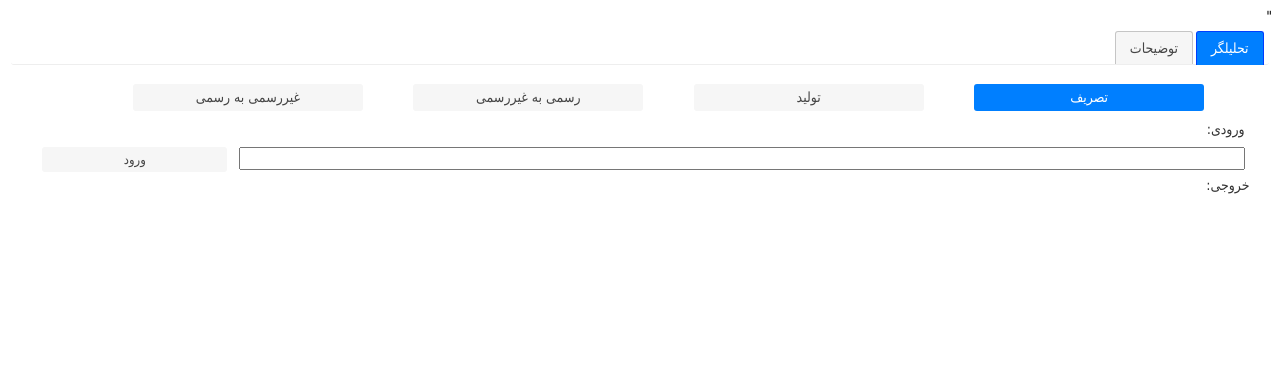
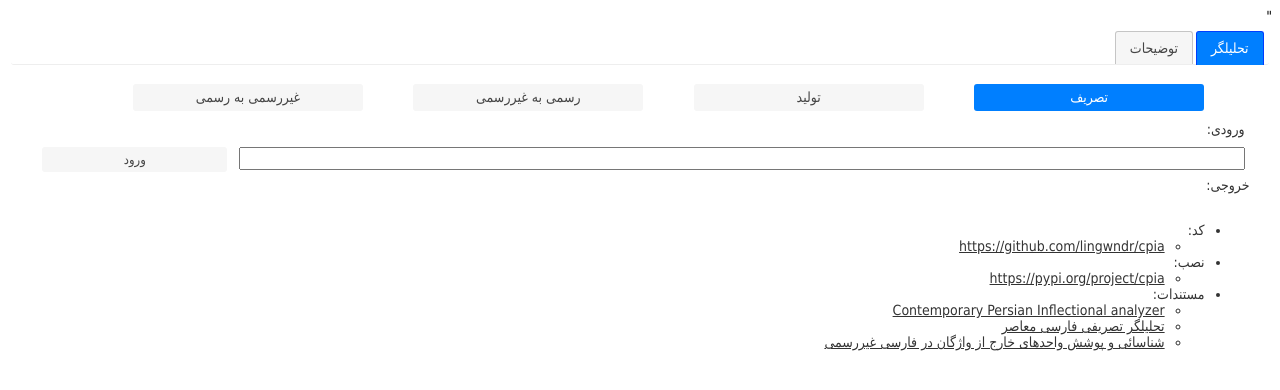
Before and after one commit to dhpour/cpia_web_demo, a Django app: page / in a window 1280 px wide. Shown: the top 390 px of the page. Run offline with Django 3.2, Linux system fonts and the light colour scheme; some libraries are stand-ins or nearby versions.

Commit message:
docs: added cpia docs to webpage

```diff
--- a/farsi_infl/templates/farsi_infl/index.html
+++ b/farsi_infl/templates/farsi_infl/index.html
@@ -307,6 +307,43 @@
                     </div>
 
                 </div>
+                <div class="row">
+                    <div class="col-12">
+                        <ul>
+                            <li>
+                                کد:
+                                <ul>
+                                    <li>
+                                        <a href="https://github.com/lingwndr/cpia" >https://github.com/lingwndr/cpia</a>
+                                    </li>
+                                </ul>
+                            </li>
+                            <li>
+                                نصب:
+                                <ul>
+                                    <li>
+                                        <a href="https://pypi.org/project/cpia/" >https://pypi.org/project/cpia</a>
+                                    </li>
+                                </ul>
+                            </li>
+                            <li>
+                                مستندات:
+                                <ul>
+                                    <li>
+                                        <a href="https://jipm.irandoc.ac.ir/article_699645.html?lang=en" >Contemporary Persian Inflectional analyzer</a>
+                                    </li>
+                                    <li>
+                                        <a href="https://github.com/lingwndr/cpia/blob/master/docs/thesis.pdf" >تحلیلگر تصریفی فارسی معاصر</a>
+                                    </li>
+                                    <li>
+                                        <a href="https://github.com/lingwndr/cpia/blob/master/docs/informal-oov.pdf" >شناسائی و پوشش واحدهای خارج از واژگان در فارسی غیررسمی</a>
+                                    </li>
+                                </ul>
+                            </li>
+                        </ul>
+                    </div>
+
+                </div>
             </div>
         </div>
         <div id="tab-2">
```
